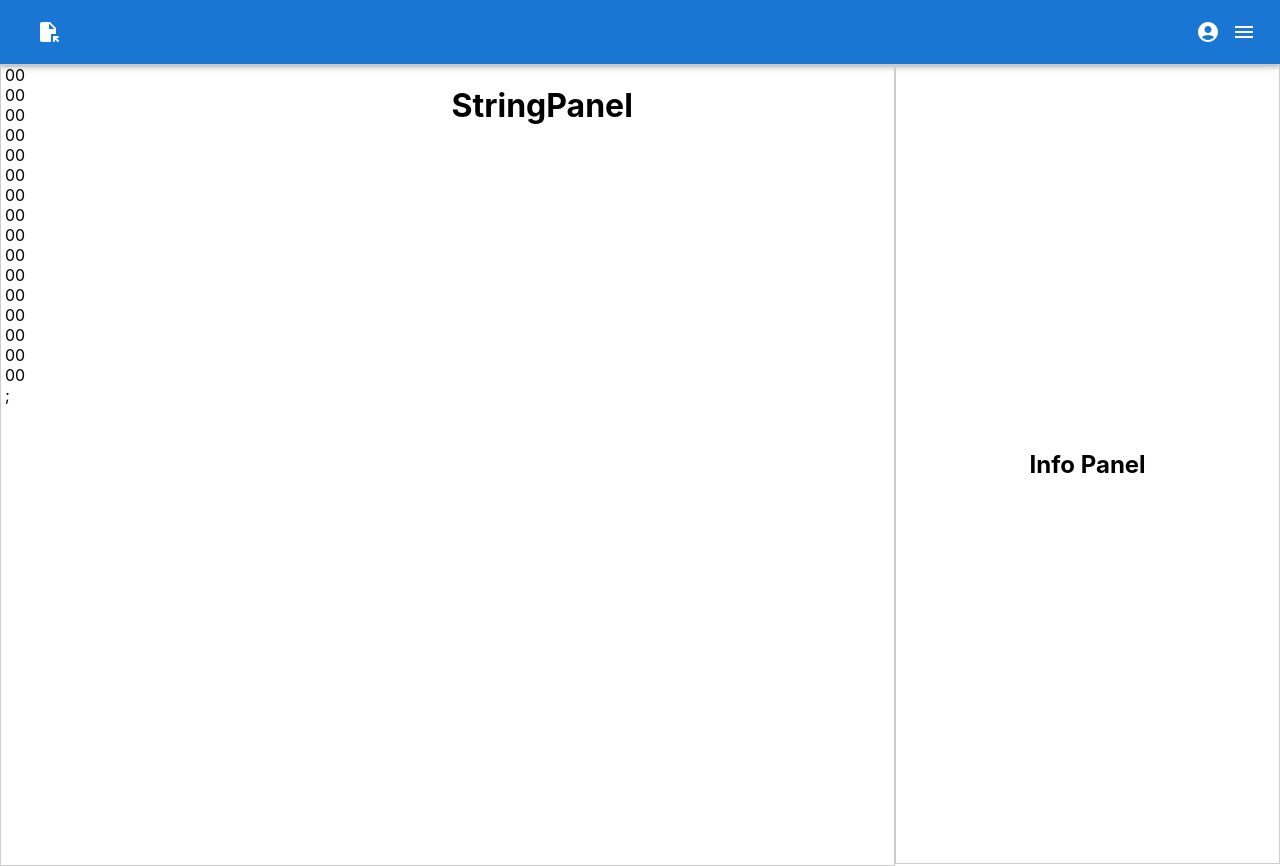
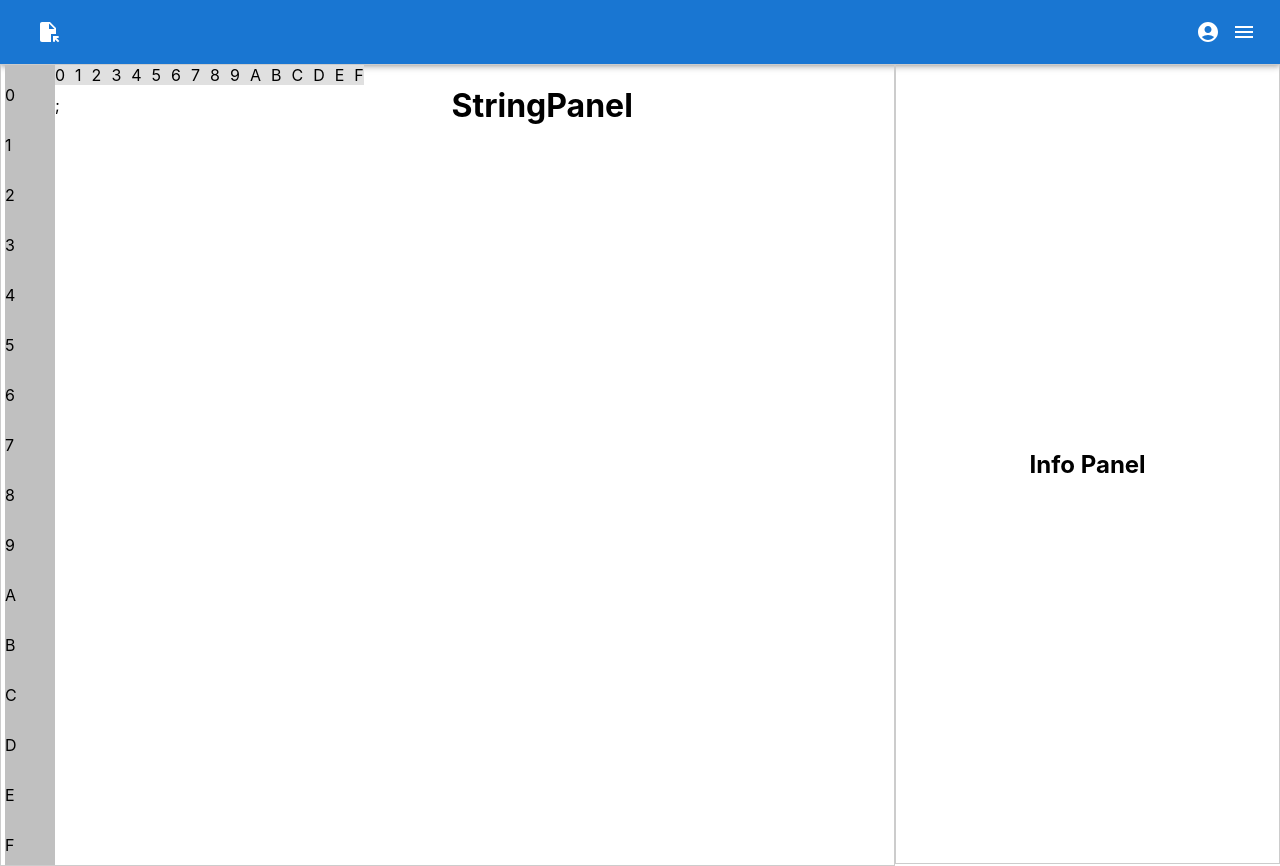
Before and after one commit to zilhak/Binspector, a React (Create React App) app: page / in a window 1280 px wide. Built offline with nearby package versions, Linux system fonts and the light colour scheme.

Commit message:
make default hexpanel layout

```diff
--- a/src/Binspector.tsx
+++ b/src/Binspector.tsx
@@ -7,6 +7,7 @@ import InfoPanel from "./body/info/Info";
 
 function Binspector() {
   const [direction, setDirection] = React.useState<"column" | "row">("row");
+  const [file, setFile] = React.useState<File | null>(null);
 
   const updateLayout = () => {
     const { innerWidth: width, innerHeight: height } = window;
@@ -27,9 +28,9 @@ function Binspector() {
 
   return (
     <div className="screen">
-      <TopMenu />
+      <TopMenu setFile={setFile} />
       <div className={`content ${direction}`}>
-        <EditorPanel />
+        <EditorPanel file={file}/>
         <InfoPanel />
       </div>
     </div>
--- a/src/body/editor/Editor.css
+++ b/src/body/editor/Editor.css
@@ -6,9 +6,15 @@
   height: 100vh;
   flex: 1;
   display: flex;
-  flex-direction: column;
+  flex-direction: row;
   border: none;
   margin: 4px;
+}
+
+.hex-panel-right {
+  display: flex;
+  flex-direction: column;
+  gap: 10px;
 }
 
 .string-panel {
@@ -19,3 +25,23 @@
   border: none;
   margin: 4px;
 }
+
+.column-bar-container {
+  height: 20px;
+  display: flex;
+  flex-direction: row;
+  gap: 10px;
+  background-color: #e0e0e0;
+}
+
+.row-bar-container {
+  width: 50px;
+  display: flex;
+  flex-direction: column;
+  gap: 10px;
+  background-color: #c0c0c0;
+}
+
+.row-bar {
+  margin-top: 20px;
+}
--- a/src/body/editor/Editor.tsx
+++ b/src/body/editor/Editor.tsx
@@ -1,12 +1,30 @@
+import React, { useEffect } from "react";
 import "../../Binspector.css";
 import "./Editor.css";
 import HexPanel from "./HexPanel";
 import StringPanel from "./StringPanel";
 
-function EditorPanel() {
+interface EditorPanelProps {
+  file: File | null;
+}
+
+function EditorPanel({ file }: EditorPanelProps) {
+  const [offset, setOffset] = React.useState<Number>(0);
+  const [fileData, setFileData] = React.useState<ArrayBuffer | null>(null);
+
+  useEffect(() => {
+    if (file) {
+      const reader = new FileReader();
+      reader.onload = (event) => {
+        setFileData(event.target?.result as ArrayBuffer);
+      };
+      reader.readAsArrayBuffer(file);
+    }
+  });
+
   return (
     <div className="panel portion-editor editor">
-      <HexPanel />
+      <HexPanel buffer={fileData} />
       <StringPanel />
     </div>
   );
--- a/src/body/editor/HexPanel.tsx
+++ b/src/body/editor/HexPanel.tsx
@@ -2,7 +2,7 @@ import "./Editor.css";
 import React from "react";
 
 interface HexEditorProps {
-  data: Uint8Array;
+  data: Uint8Array | null;
 }
 
 interface HexCellProps {
@@ -14,9 +14,12 @@ function HexCell({ value }: HexCellProps) {
 }
 
 const HexEditor = ({ data }: HexEditorProps) => {
-  const hexValues = Array.from(data).map((byte) =>
-    byte.toString(16).padStart(2, "0").toUpperCase()
-  );
+  const hexValues: string[] =
+    data == null
+      ? []
+      : Array.from(data).map((byte) =>
+          byte.toString(16).padStart(2, "0").toUpperCase()
+        );
 
   return (
     <div className="hex-editor">
@@ -28,15 +31,46 @@ const HexEditor = ({ data }: HexEditorProps) => {
   );
 };
 
-function HexPanel() {
-  const [offset, setOffset] = React.useState(0);
-  const [file, setFile] = React.useState<File | null>(null);
+const ColumnBar = ({ count }: { count: number }) => {
+  const columns = [];
 
-  const fileData = new Uint8Array(16);
+  for (let i = 0; i < count; i++) {
+    columns.push(
+      <div className="column-bar">{i.toString(16).toUpperCase()}</div>
+    );
+  }
+
+  return <div className="column-bar-container">{columns}</div>;
+};
+
+const RowBar = ({ count }: { count: number }) => {
+  const rows = [];
+
+  for (let i = 0; i < count; i++) {
+    rows.push(<div className="row-bar">{i.toString(16).toUpperCase()}</div>);
+  }
+
+  return <div className="row-bar-container">{rows}</div>;
+};
+
+interface HexPanelProps {
+  buffer: ArrayBuffer | null;
+}
+
+function HexPanel({ buffer }: HexPanelProps) {
+  const [hexData, setHexData] = React.useState<Uint8Array | null>(null);
+
+  React.useEffect(() => {
+    setHexData(buffer ? new Uint8Array(buffer) : null);
+  }, [buffer]);
 
   return (
     <div className="hex-panel">
-      <HexEditor data={new Uint8Array(16)} />
+      <RowBar count={16} />
+      <div className="hex-panel-right">
+        <ColumnBar count={16} />
+        <HexEditor data={hexData} />
+      </div>
     </div>
   );
 }
--- a/src/top_bar/TopBar.tsx
+++ b/src/top_bar/TopBar.tsx
@@ -83,7 +83,11 @@ const CustomButtonItem: React.FC<CustomButtonItemProps> = ({
   );
 };
 
-function TopMenu() {
+interface TopMenuProps {
+  setFile: React.Dispatch<React.SetStateAction<File | null>>;
+}
+
+function TopMenu({ setFile }: TopMenuProps) {
   const [isLogin, setLogin] = React.useState(false);
 
   const menuItems = [{ label: "Temp", onClick: () => console.log("Temp") }];
@@ -97,7 +101,6 @@ function TopMenu() {
   ];
 
   const userMenu = isLogin ? userItems : loginItems;
-  const [file, setFile] = useState<File | null>(null);
   const fileInputRef = useRef<HTMLInputElement>(null);
   const handleButtonClick = () => {
     fileInputRef.current?.click();
```
